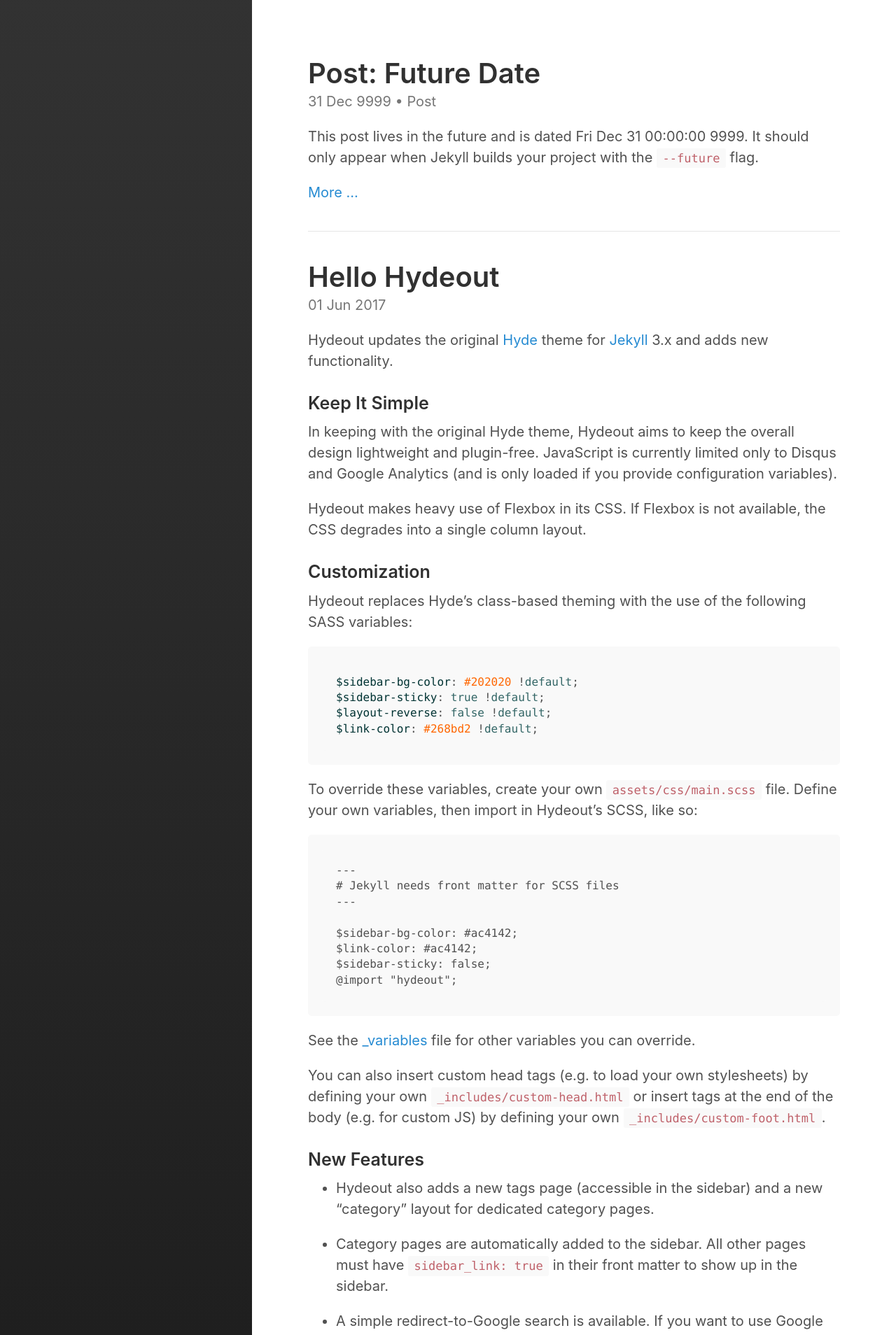
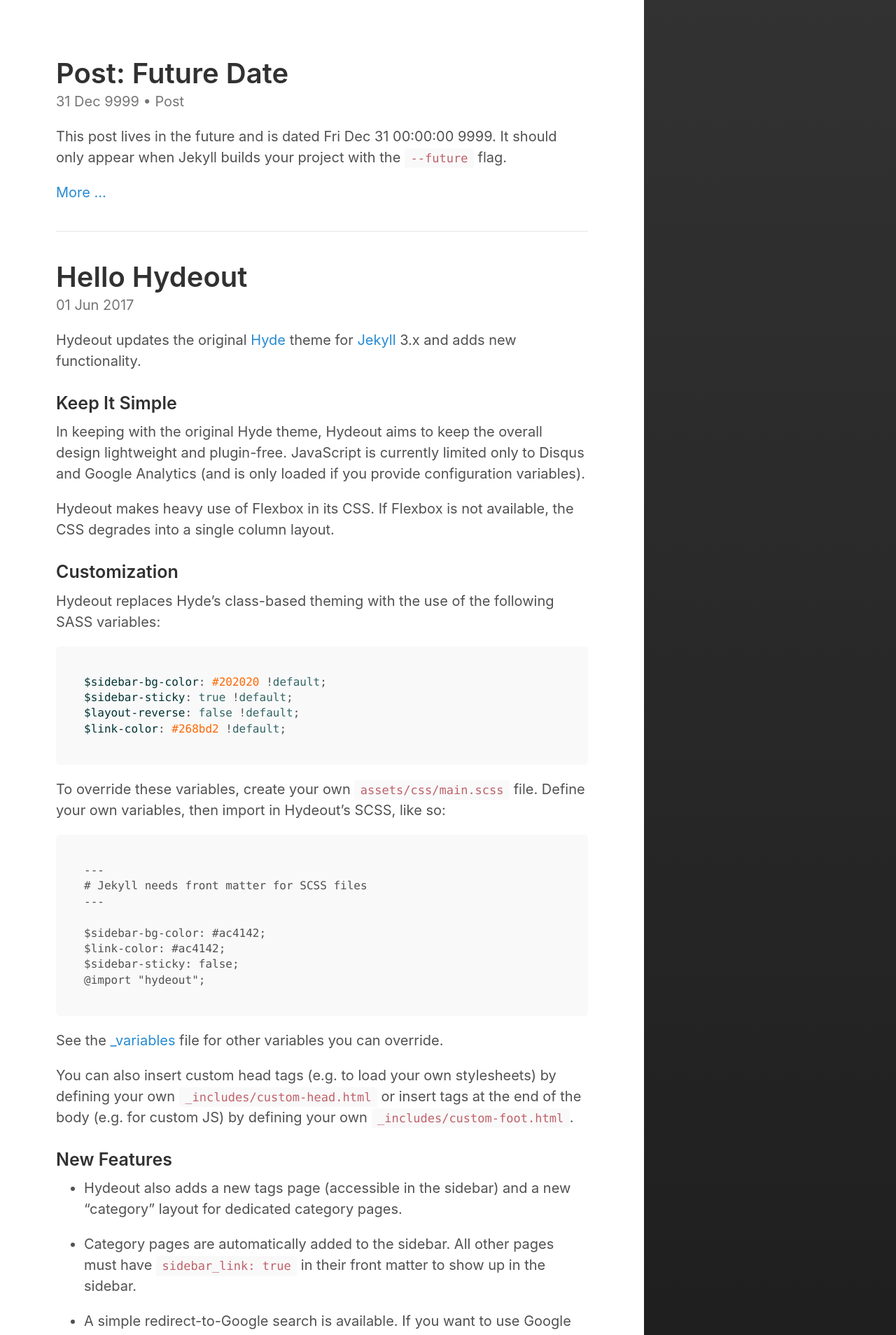
Before and after one commit to Qualia061/Qualia061.github.io, a Jekyll site: the page built from index.html, in a window 1280 px wide. Shown: the top 1908 px of the page at 70% size. Built offline with Jekyll 4.4.1, drawn with Linux system fonts in a browser that asks for light colours; the list of posts is cut into pages by our own code.

Commit message:
Update main.scss

```diff
--- a/assets/css/main.scss
+++ b/assets/css/main.scss
@@ -2,5 +2,5 @@
 # Use a comment to ensure Jekyll reads the file to be transformed into CSS later
 # only main files contain this front matter, not partials.
 ---
-$layout-reverse: false !default;
+$layout-reverse: True;
 @import "hydeout";
```
